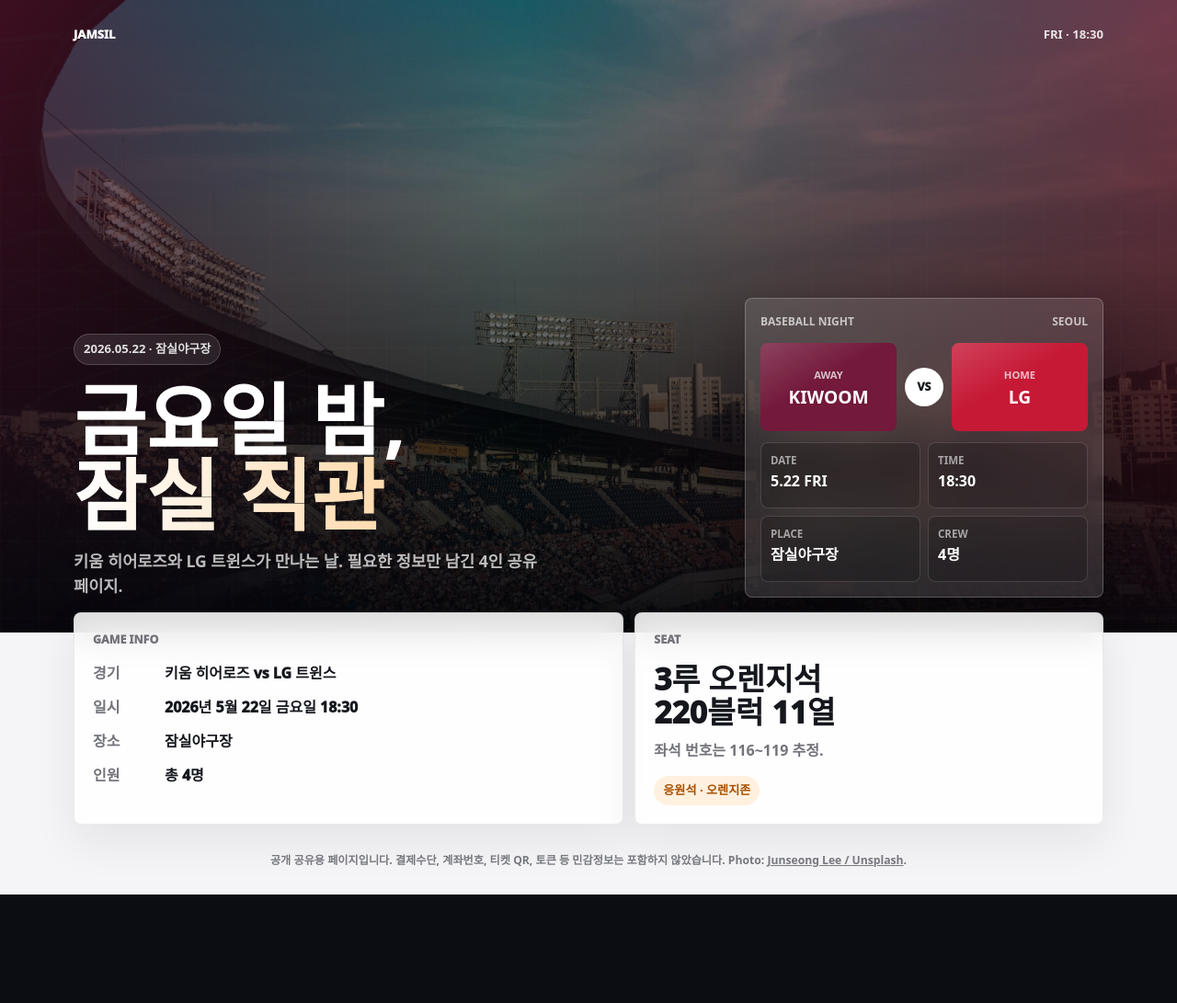
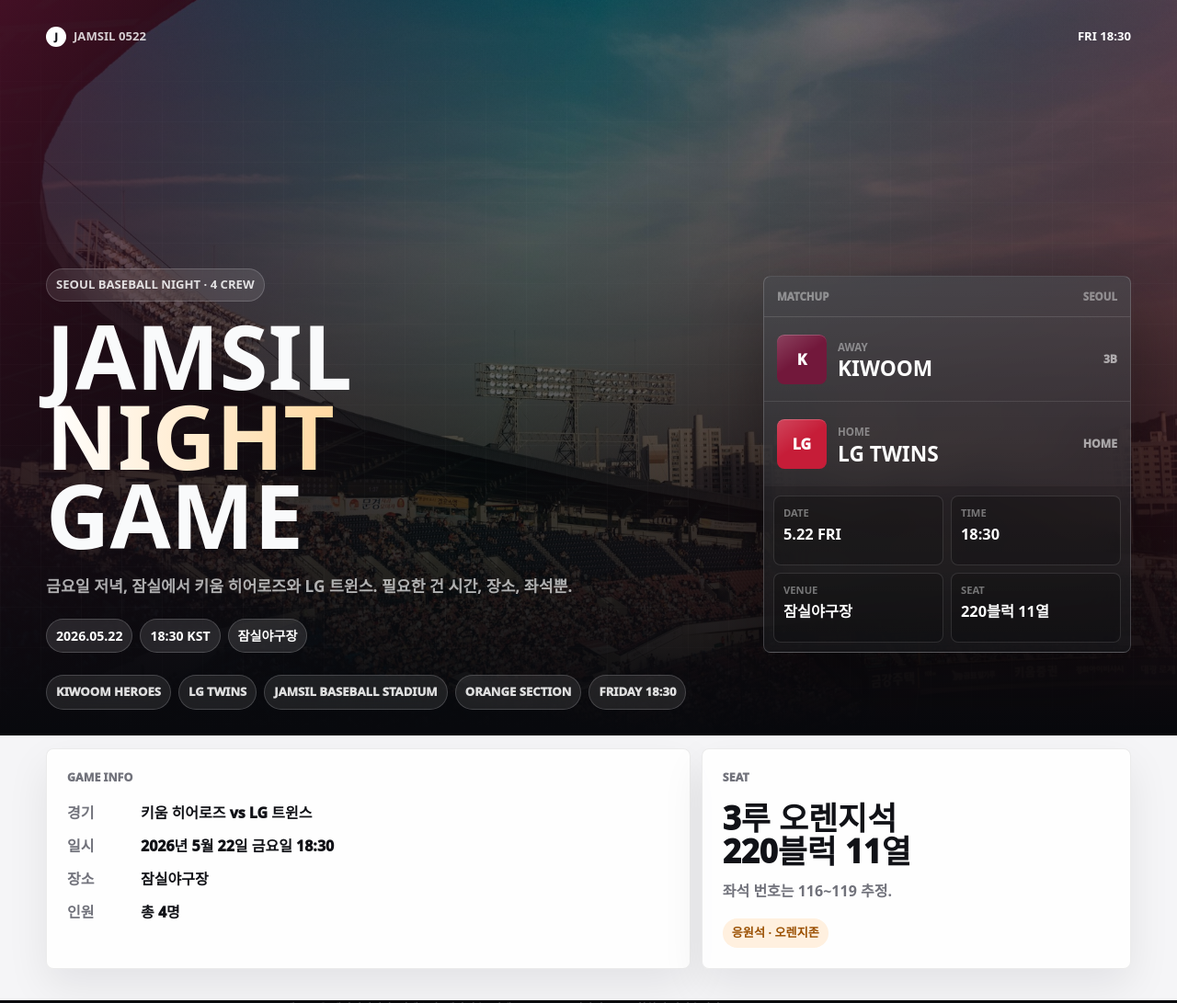
Before and after one commit to IamSloth/share-pages, a plain HTML site: page pages/jamsil-baseball-20260522/index.html in a window 1280 px wide. Shown: the top 1091 px of the page at 92% size. Before the commit the page ends 973 px from the top, so only its background shows below. Drawn offline with Linux system fonts and the light colour scheme.

Commit message:
Sharpen Jamsil page into event landing

```diff
--- a/pages/jamsil-baseball-20260522/index.html
+++ b/pages/jamsil-baseball-20260522/index.html
@@ -4,26 +4,29 @@
   <meta charset="utf-8">
   <meta name="viewport" content="width=device-width, initial-scale=1">
   <meta name="description" content="2026년 5월 22일 잠실야구장 키움 히어로즈 vs LG 트윈스 직관 공유 페이지">
-  <meta property="og:title" content="잠실의 금요일 · Kiwoom vs LG">
+  <meta property="og:title" content="Jamsil Night Game · Kiwoom vs LG">
   <meta property="og:description" content="2026년 5월 22일 18:30 잠실야구장 직관 안내">
   <meta property="og:type" content="website">
-  <meta name="theme-color" content="#090b10">
-  <title>잠실의 금요일 · Kiwoom vs LG</title>
+  <meta name="theme-color" content="#08090d">
+  <title>Jamsil Night Game · Kiwoom vs LG</title>
   <style>
     :root {
-      --ink: #0b0d12;
-      --white: #ffffff;
-      --muted: rgba(255, 255, 255, .72);
-      --soft: rgba(255, 255, 255, .12);
-      --line: rgba(255, 255, 255, .18);
+      --black: #08090d;
+      --ink: #f9fafb;
+      --muted: rgba(249, 250, 251, .68);
+      --dim: rgba(249, 250, 251, .42);
+      --line: rgba(249, 250, 251, .18);
+      --glass: rgba(10, 12, 18, .54);
+      --glass-strong: rgba(10, 12, 18, .74);
       --paper: #f5f5f7;
-      --paper-ink: #15171d;
-      --paper-muted: #72737a;
-      --maroon: #73193b;
-      --red: #c61936;
+      --paper-ink: #111217;
+      --paper-muted: #71727b;
+      --kiwoom: #72183b;
+      --lg: #c61d38;
       --orange: #ff8a21;
-      --green: #2e7153;
-      --shadow: 0 24px 70px rgba(0, 0, 0, .28);
+      --sand: #ffd18f;
+      --green: #2f7553;
+      --shadow: 0 28px 80px rgba(0, 0, 0, .34);
     }
 
     * {
@@ -31,13 +34,14 @@
     }
 
     html {
-      background: var(--ink);
+      background: var(--black);
     }
 
     body {
+      min-height: 100vh;
       margin: 0;
-      background: var(--paper);
-      color: var(--paper-ink);
+      background: var(--black);
+      color: var(--ink);
       font-family: "Pretendard", "SUIT", "Apple SD Gothic Neo", "Malgun Gothic", system-ui, sans-serif;
       line-height: 1.5;
       letter-spacing: 0;
@@ -49,241 +53,310 @@
 
     .hero {
       position: relative;
-      min-height: 86svh;
-      display: grid;
-      align-items: end;
+      min-height: 100svh;
       overflow: hidden;
-      color: var(--white);
       background:
-        linear-gradient(180deg, rgba(4, 6, 11, .18) 0%, rgba(4, 6, 11, .58) 54%, rgba(4, 6, 11, .94) 100%),
-        linear-gradient(90deg, rgba(115, 25, 59, .64), rgba(0, 0, 0, .08) 44%, rgba(198, 25, 54, .54)),
+        linear-gradient(180deg, rgba(8, 9, 13, .24) 0%, rgba(8, 9, 13, .64) 58%, var(--black) 100%),
+        linear-gradient(105deg, rgba(114, 24, 59, .74) 0%, rgba(8, 9, 13, .12) 44%, rgba(198, 29, 56, .5) 100%),
         url("./assets/jamsil-stadium-unsplash.jpg") center / cover;
     }
 
-    .hero::after {
+    .hero::before {
       content: "";
       position: absolute;
       inset: 0;
       background:
-        linear-gradient(90deg, rgba(255, 255, 255, .05) 1px, transparent 1px),
-        linear-gradient(180deg, rgba(255, 255, 255, .05) 1px, transparent 1px);
-      background-size: 42px 42px;
-      mask-image: linear-gradient(180deg, transparent 0%, #000 34%, #000 100%);
-      opacity: .28;
+        linear-gradient(90deg, rgba(255, 255, 255, .08) 1px, transparent 1px),
+        linear-gradient(180deg, rgba(255, 255, 255, .07) 1px, transparent 1px);
+      background-size: 44px 44px;
+      opacity: .22;
+      mask-image: linear-gradient(180deg, transparent 0%, #000 18%, #000 84%, transparent 100%);
       pointer-events: none;
     }
 
-    .nav,
-    .hero-inner,
-    .below {
-      width: min(100% - 40px, 1120px);
+    .shell {
+      position: relative;
+      z-index: 1;
+      width: min(100% - 40px, 1180px);
+      min-height: 100svh;
+      display: grid;
+      grid-template-rows: auto 1fr auto;
+      gap: 24px;
       margin: 0 auto;
+      padding: 18px 0 28px;
     }
 
-    .nav {
-      position: absolute;
-      z-index: 2;
-      top: 18px;
-      left: 50%;
+    .topbar {
       display: flex;
       align-items: center;
       justify-content: space-between;
-      min-height: 40px;
-      padding: 8px 0;
-      transform: translateX(-50%);
-      color: rgba(255, 255, 255, .86);
+      min-height: 44px;
+      color: rgba(255, 255, 255, .8);
       font-size: .82rem;
-      font-weight: 850;
+      font-weight: 880;
     }
 
-    .nav strong {
-      color: #fff;
+    .brand {
+      display: inline-flex;
+      align-items: center;
+      gap: 8px;
+    }
+
+    .brand-mark {
+      width: 22px;
+      height: 22px;
+      display: inline-grid;
+      place-items: center;
+      border: 1px solid rgba(255, 255, 255, .42);
+      border-radius: 50%;
+      color: #111217;
+      background: #fff;
+      font-size: .68rem;
       font-weight: 950;
     }
 
-    .hero-inner {
-      position: relative;
-      z-index: 1;
+    .topbar time {
+      color: #fff;
+    }
+
+    .hero-grid {
       display: grid;
-      grid-template-columns: minmax(0, 1fr) minmax(300px, 390px);
+      grid-template-columns: minmax(0, 1fr) minmax(300px, 400px);
       gap: 28px;
       align-items: end;
-      padding: 96px 0 38px;
     }
 
-    .eyebrow {
-      display: inline-flex;
-      align-items: center;
-      min-height: 34px;
-      margin: 0 0 18px;
-      padding: 6px 10px;
+    .kicker {
+      width: fit-content;
+      margin: 0 0 16px;
+      padding: 7px 10px;
       border: 1px solid var(--line);
       border-radius: 999px;
       background: rgba(255, 255, 255, .1);
-      color: rgba(255, 255, 255, .86);
+      color: rgba(255, 255, 255, .84);
       font-size: .82rem;
       font-weight: 900;
-      backdrop-filter: blur(14px);
+      backdrop-filter: blur(16px);
     }
 
     h1 {
       max-width: 760px;
       margin: 0;
-      font-size: 5.35rem;
-      line-height: .96;
+      font-size: 6rem;
+      line-height: .9;
       letter-spacing: 0;
-      text-wrap: balance;
+      text-transform: uppercase;
     }
 
     h1 span {
       display: block;
+    }
+
+    .highlight {
       color: transparent;
-      background: linear-gradient(90deg, #fff, #ffd8a8 52%, #ff8a21);
+      background: linear-gradient(90deg, #fff 0%, var(--sand) 50%, var(--orange) 100%);
       background-clip: text;
       -webkit-background-clip: text;
     }
 
     .lead {
-      max-width: 560px;
-      margin: 18px 0 0;
+      max-width: 620px;
+      margin: 22px 0 0;
       color: var(--muted);
-      font-size: 1.1rem;
+      font-size: 1.08rem;
       font-weight: 760;
       word-break: keep-all;
     }
 
-    .ticket {
-      padding: 16px;
-      border: 1px solid rgba(255, 255, 255, .22);
-      border-radius: 8px;
-      background: rgba(255, 255, 255, .12);
-      box-shadow: var(--shadow);
-      backdrop-filter: blur(22px);
+    .hero-meta {
+      display: flex;
+      flex-wrap: wrap;
+      gap: 8px;
+      margin-top: 22px;
     }
 
-    .ticket-top {
+    .chip {
+      display: inline-flex;
+      align-items: center;
+      min-height: 36px;
+      padding: 7px 10px;
+      border: 1px solid var(--line);
+      border-radius: 999px;
+      background: rgba(255, 255, 255, .11);
+      color: #fff;
+      font-size: .88rem;
+      font-weight: 850;
+      backdrop-filter: blur(14px);
+    }
+
+    .scoreboard {
+      border: 1px solid var(--line);
+      border-radius: 8px;
+      background:
+        linear-gradient(180deg, rgba(255, 255, 255, .16), rgba(255, 255, 255, .05)),
+        var(--glass);
+      box-shadow: var(--shadow);
+      backdrop-filter: blur(24px);
+      overflow: hidden;
+    }
+
+    .score-head {
       display: flex;
       align-items: center;
       justify-content: space-between;
+      min-height: 44px;
+      padding: 12px 14px;
+      border-bottom: 1px solid rgba(255, 255, 255, .12);
+      color: var(--dim);
+      font-size: .72rem;
+      font-weight: 950;
+    }
+
+    .teams {
+      display: grid;
+      gap: 0;
+    }
+
+    .team {
+      display: grid;
+      grid-template-columns: 54px minmax(0, 1fr) auto;
       gap: 12px;
-      color: rgba(255, 255, 255, .68);
-      font-size: .75rem;
+      align-items: center;
+      min-height: 92px;
+      padding: 14px;
+      border-bottom: 1px solid rgba(255, 255, 255, .1);
+    }
+
+    .team:last-child {
+      border-bottom: 0;
+    }
+
+    .badge {
+      width: 54px;
+      height: 54px;
+      display: grid;
+      place-items: center;
+      border-radius: 8px;
+      color: #fff;
+      font-weight: 950;
+      box-shadow: inset 0 1px 0 rgba(255, 255, 255, .2);
+    }
+
+    .badge.k {
+      background:
+        linear-gradient(145deg, rgba(255, 255, 255, .18), transparent 48%),
+        var(--kiwoom);
+    }
+
+    .badge.l {
+      background:
+        linear-gradient(145deg, rgba(255, 255, 255, .18), transparent 48%),
+        var(--lg);
+    }
+
+    .team small,
+    .team strong {
+      display: block;
+    }
+
+    .team small {
+      color: var(--dim);
+      font-size: .72rem;
       font-weight: 900;
     }
 
-    .match {
-      display: grid;
-      grid-template-columns: 1fr auto 1fr;
-      gap: 9px;
-      align-items: center;
-      margin-top: 14px;
+    .team strong {
+      margin-top: 3px;
+      color: #fff;
+      font-size: 1.42rem;
+      line-height: 1.05;
     }
 
-    .team {
-      min-height: 96px;
-      display: grid;
-      place-items: center;
-      padding: 14px 10px;
-      border-radius: 8px;
-      color: #fff;
-      text-align: center;
+    .side {
+      color: rgba(255, 255, 255, .58);
+      font-size: .76rem;
       font-weight: 950;
     }
 
-    .team small {
+    .ticket-grid {
+      display: grid;
+      grid-template-columns: repeat(2, 1fr);
+      gap: 8px;
+      padding: 10px;
+      background: rgba(0, 0, 0, .16);
+    }
+
+    .ticket-item {
+      min-height: 76px;
+      padding: 10px;
+      border: 1px solid rgba(255, 255, 255, .12);
+      border-radius: 8px;
+      background: rgba(0, 0, 0, .2);
+    }
+
+    .ticket-item span,
+    .ticket-item strong {
       display: block;
-      opacity: .72;
+    }
+
+    .ticket-item span {
+      color: var(--dim);
       font-size: .7rem;
       font-weight: 900;
     }
 
-    .team strong {
-      display: block;
-      margin-top: 5px;
-      font-size: 1.2rem;
-      line-height: 1.08;
-    }
-
-    .kiwoom {
-      background:
-        linear-gradient(150deg, rgba(255, 255, 255, .18), transparent 44%),
-        var(--maroon);
-    }
-
-    .lg {
-      background:
-        linear-gradient(150deg, rgba(255, 255, 255, .18), transparent 44%),
-        var(--red);
-    }
-
-    .vs {
-      width: 42px;
-      height: 42px;
-      display: grid;
-      place-items: center;
-      border-radius: 50%;
-      background: #fff;
-      color: #14161b;
-      font-size: .78rem;
-      font-weight: 950;
-    }
-
-    .ticket-meta {
-      display: grid;
-      grid-template-columns: repeat(2, 1fr);
-      gap: 8px;
-      margin-top: 12px;
-    }
-
-    .meta {
-      min-height: 72px;
-      padding: 10px;
-      border: 1px solid rgba(255, 255, 255, .14);
-      border-radius: 8px;
-      background: rgba(0, 0, 0, .18);
-    }
-
-    .meta span,
-    .meta strong {
-      display: block;
-    }
-
-    .meta span {
-      color: rgba(255, 255, 255, .58);
-      font-size: .72rem;
-      font-weight: 850;
-    }
-
-    .meta strong {
+    .ticket-item strong {
       margin-top: 5px;
       color: #fff;
-      font-size: 1rem;
+      font-size: 1.02rem;
       line-height: 1.18;
       word-break: keep-all;
     }
 
-    .below {
-      position: relative;
-      z-index: 2;
+    .marquee {
+      display: flex;
+      gap: 8px;
+      overflow: hidden;
+      color: rgba(255, 255, 255, .86);
+      font-size: .82rem;
+      font-weight: 950;
+      white-space: nowrap;
+    }
+
+    .marquee span {
+      flex: 0 0 auto;
+      padding: 8px 10px;
+      border: 1px solid var(--line);
+      border-radius: 999px;
+      background: rgba(255, 255, 255, .09);
+      backdrop-filter: blur(12px);
+    }
+
+    .details {
+      background: #f5f5f7;
+      color: var(--paper-ink);
+    }
+
+    .detail-wrap {
+      width: min(100% - 40px, 1180px);
       display: grid;
-      grid-template-columns: 1.08fr .92fr;
+      grid-template-columns: 1.2fr .8fr;
       gap: 12px;
-      margin-top: -22px;
-      padding-bottom: 30px;
+      margin: 0 auto;
+      padding: 14px 0 34px;
     }
 
     .panel {
       min-width: 0;
-      padding: 20px;
-      border: 1px solid rgba(20, 20, 24, .08);
+      padding: 22px;
+      border: 1px solid rgba(17, 18, 23, .08);
       border-radius: 8px;
       background: rgba(255, 255, 255, .86);
-      box-shadow: 0 18px 48px rgba(20, 20, 24, .08);
-      backdrop-filter: blur(18px);
+      box-shadow: 0 18px 46px rgba(17, 18, 23, .08);
     }
 
     .panel h2 {
-      margin: 0 0 14px;
+      margin: 0 0 16px;
       color: var(--paper-muted);
       font-size: .78rem;
       font-weight: 950;
@@ -291,7 +364,7 @@
 
     .info-list {
       display: grid;
-      gap: 13px;
+      gap: 12px;
       margin: 0;
       padding: 0;
       list-style: none;
@@ -299,7 +372,7 @@
 
     .info-list li {
       display: grid;
-      grid-template-columns: 66px minmax(0, 1fr);
+      grid-template-columns: 68px minmax(0, 1fr);
       gap: 12px;
       align-items: start;
     }
@@ -316,9 +389,8 @@
 
     .seat-title {
       margin: 0;
-      color: var(--paper-ink);
-      font-size: 2.1rem;
-      line-height: 1.08;
+      font-size: 2.18rem;
+      line-height: 1.05;
       font-weight: 950;
       word-break: keep-all;
     }
@@ -330,169 +402,165 @@
       word-break: keep-all;
     }
 
-    .accent {
+    .seat-chip {
       display: inline-flex;
       align-items: center;
-      min-height: 30px;
-      margin-top: 16px;
+      min-height: 32px;
+      margin-top: 18px;
       padding: 6px 10px;
       border-radius: 999px;
       background: #fff0df;
-      color: #a65000;
+      color: #9a4f00;
       font-size: .82rem;
       font-weight: 900;
     }
 
     footer {
-      width: min(100% - 40px, 1120px);
+      width: min(100% - 40px, 1180px);
       margin: 0 auto;
-      padding: 0 0 28px;
-      color: #797a82;
-      font-size: .76rem;
+      padding: 0 0 26px;
+      color: #7a7b84;
+      font-size: .75rem;
       font-weight: 700;
       text-align: center;
       word-break: keep-all;
     }
 
-    footer a {
-      color: inherit;
+    @media (max-width: 860px) {
+      .shell,
+      .detail-wrap,
+      footer {
+        width: min(100% - 24px, 1180px);
       }
 
-    @media (max-width: 820px) {
-      .nav,
-      .hero-inner,
-      .below,
-      footer {
-        width: min(100% - 24px, 1120px);
+      .shell {
+        gap: 18px;
+        padding-top: 12px;
       }
 
-      .hero {
-        min-height: 84svh;
-      }
-
-      .nav {
-        top: 10px;
-      }
-
-      .hero-inner {
+      .hero-grid,
+      .detail-wrap {
         grid-template-columns: 1fr;
-        gap: 22px;
-        padding: 78px 0 38px;
       }
 
       h1 {
-        font-size: 3.56rem;
+        font-size: 4rem;
+      }
+    }
+
+    @media (max-width: 440px) {
+      .hero {
+        background-position: 43% center;
+      }
+
+      .topbar {
+        min-height: 38px;
+      }
+
+      .hero-grid {
+        gap: 18px;
+      }
+
+      h1 {
+        font-size: 3.2rem;
       }
 
       .lead {
-        font-size: 1rem;
+        font-size: .98rem;
       }
 
-      .below {
-        grid-template-columns: 1fr;
-      }
-    }
-
-    @media (max-width: 430px) {
-      .hero {
-        min-height: 83svh;
-      }
-
-      h1 {
-        font-size: 3rem;
-      }
-
-      .ticket {
+      .team {
+        min-height: 80px;
+        grid-template-columns: 46px minmax(0, 1fr) auto;
+        gap: 10px;
         padding: 12px;
       }
 
-      .match {
-        grid-template-columns: 1fr;
+      .badge {
+        width: 46px;
+        height: 46px;
       }
 
-      .team {
-        min-height: 74px;
+      .team strong {
+        font-size: 1.2rem;
       }
 
-      .vs {
-        margin: -2px auto;
-      }
-
-      .ticket-meta {
+      .ticket-grid {
         grid-template-columns: 1fr 1fr;
       }
 
-      .meta {
+      .ticket-item {
         min-height: 66px;
       }
 
       .panel {
-        padding: 16px;
+        padding: 18px;
       }
 
       .seat-title {
-        font-size: 1.72rem;
+        font-size: 1.78rem;
       }
     }
   </style>
 </head>
 <body>
   <header class="hero">
-    <div class="nav" aria-label="페이지 상단">
-      <strong>JAMSIL</strong>
-      <span>FRI · 18:30</span>
+    <div class="shell">
+      <nav class="topbar" aria-label="페이지 상단">
+        <div class="brand"><span class="brand-mark">J</span><span>JAMSIL 0522</span></div>
+        <time datetime="2026-05-22T18:30:00+09:00">FRI 18:30</time>
+      </nav>
+
+      <div class="hero-grid">
+        <section aria-label="경기 소개">
+          <p class="kicker">SEOUL BASEBALL NIGHT · 4 CREW</p>
+          <h1><span>JAMSIL</span><span class="highlight">NIGHT</span><span>GAME</span></h1>
+          <p class="lead">금요일 저녁, 잠실에서 키움 히어로즈와 LG 트윈스. 필요한 건 시간, 장소, 좌석뿐.</p>
+          <div class="hero-meta" aria-label="핵심 정보">
+            <span class="chip">2026.05.22</span>
+            <span class="chip">18:30 KST</span>
+            <span class="chip">잠실야구장</span>
           </div>
-
-    <div class="hero-inner">
-      <section aria-label="경기 소개">
-        <p class="eyebrow">2026.05.22 · 잠실야구장</p>
-        <h1>금요일 밤,<br><span>잠실 직관</span></h1>
-        <p class="lead">키움 히어로즈와 LG 트윈스가 만나는 날. 필요한 정보만 남긴 4인 공유 페이지.</p>
         </section>
 
-      <aside class="ticket" aria-label="경기 티켓 요약">
-        <div class="ticket-top">
-          <span>BASEBALL NIGHT</span>
+        <aside class="scoreboard" aria-label="경기 요약">
+          <div class="score-head">
+            <span>MATCHUP</span>
             <span>SEOUL</span>
           </div>
-        <div class="match">
-          <div class="team kiwoom">
-            <div>
-              <small>AWAY</small>
-              <strong>KIWOOM</strong>
+          <div class="teams">
+            <div class="team">
+              <span class="badge k">K</span>
+              <span><small>AWAY</small><strong>KIWOOM</strong></span>
+              <span class="side">3B</span>
+            </div>
+            <div class="team">
+              <span class="badge l">LG</span>
+              <span><small>HOME</small><strong>LG TWINS</strong></span>
+              <span class="side">HOME</span>
             </div>
           </div>
-          <div class="vs">VS</div>
-          <div class="team lg">
-            <div>
-              <small>HOME</small>
-              <strong>LG</strong>
-            </div>
-          </div>
-        </div>
-        <div class="ticket-meta">
-          <div class="meta">
-            <span>DATE</span>
-            <strong>5.22 FRI</strong>
-          </div>
-          <div class="meta">
-            <span>TIME</span>
-            <strong>18:30</strong>
-          </div>
-          <div class="meta">
-            <span>PLACE</span>
-            <strong>잠실야구장</strong>
-          </div>
-          <div class="meta">
-            <span>CREW</span>
-            <strong>4명</strong>
-          </div>
+          <div class="ticket-grid">
+            <div class="ticket-item"><span>DATE</span><strong>5.22 FRI</strong></div>
+            <div class="ticket-item"><span>TIME</span><strong>18:30</strong></div>
+            <div class="ticket-item"><span>VENUE</span><strong>잠실야구장</strong></div>
+            <div class="ticket-item"><span>SEAT</span><strong>220블럭 11열</strong></div>
           </div>
         </aside>
       </div>
+
+      <div class="marquee" aria-label="이벤트 키워드">
+        <span>KIWOOM HEROES</span>
+        <span>LG TWINS</span>
+        <span>JAMSIL BASEBALL STADIUM</span>
+        <span>ORANGE SECTION</span>
+        <span>FRIDAY 18:30</span>
+      </div>
+    </div>
   </header>
 
-  <main class="below">
+  <main class="details">
+    <div class="detail-wrap">
       <article class="panel">
         <h2>GAME INFO</h2>
         <ul class="info-list">
@@ -507,8 +575,9 @@
         <h2>SEAT</h2>
         <p class="seat-title">3루 오렌지석<br>220블럭 11열</p>
         <p class="seat-note">좌석 번호는 116~119 추정.</p>
-      <span class="accent">응원석 · 오렌지존</span>
+        <span class="seat-chip">응원석 · 오렌지존</span>
       </article>
+    </div>
   </main>
 
   <footer>
```
Lines whose indentation alone changed are shown as unchanged.
